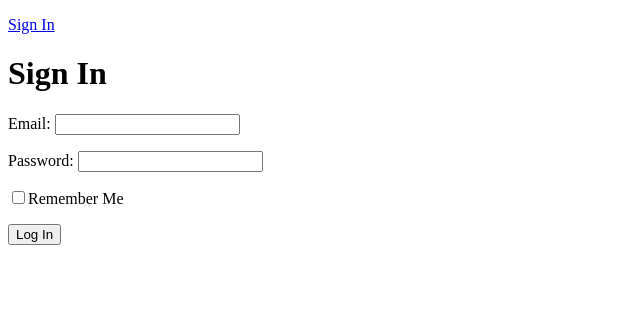
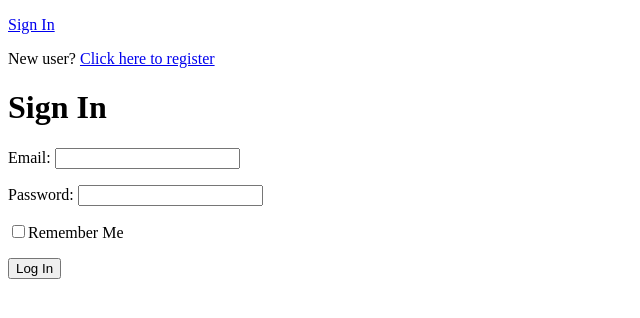
Before and after one commit to philip-liang/introducehqu, a Flask app: page /login in a window 1280 px wide. Shown: the top 318 px of the page, without its empty margins (0-640 px from the left). Run offline with Flask 2, Linux system fonts and the light colour scheme; some libraries are stand-ins or nearby versions.

Commit message:
implemented user register

```diff
--- a/app/auth/__init__.py
+++ b/app/auth/__init__.py
@@ -4,4 +4,4 @@ from flask import Blueprint
 auth = Blueprint("auth", __name__)
 
 
-from app.auth import views
+from app.auth import views, forms
--- a/app/auth/forms.py
+++ b/app/auth/forms.py
@@ -1,6 +1,7 @@
 from flask.ext.wtf import Form
 from wtforms import StringField, PasswordField, BooleanField, SubmitField
-from wtforms.validators import Required, Length, Email
+from wtforms.validators import Required, Length, Email, Regexp, EqualTo
+from wtforms import ValidationError
 
 from app.models import User
 
@@ -10,3 +11,26 @@ class LoginForm(Form):
     password = PasswordField("Password", validators=[Required()])
     remember_me = BooleanField("Keep me logged in")
     submit = SubmitField("Log In")
+
+
+class RegistrationForm(Form):
+    email = StringField("Email", validators=[Required(), Length(1, 64), Email()])
+    username = StringField("Username", validators=[
+        Required(),
+        Length(1, 64),
+        Regexp("^[A-Za-z][A-Za-z0-9_.]*$", 0, "Usernames must have only letters, numbers, dots or underscores")
+    ])
+    password = PasswordField("Password", validators=[
+        Required(),
+        EqualTo("password2", message="Passwords must match.")
+    ])
+    password2 = PasswordField("Confirm password", validators=[Required()])
+    submit = SubmitField("Register")
+
+    def validate_email(self, field):
+        if User.query.filter_by(email=field.data).first():
+            raise ValidationError("Email already registered.")
+
+    def validate_username(self, field):
+        if User.query.filter_by(username=field.data).first():
+            raise ValidationError("Username already in use.")
--- a/app/auth/views.py
+++ b/app/auth/views.py
@@ -4,7 +4,7 @@ from flask.ext.login import login_user, logout_user, login_required
 from app import db
 from app.auth import auth
 from app.models import User
-from app.auth.forms import LoginForm
+from app.auth.forms import LoginForm, RegistrationForm
 
 
 @auth.route("/login", methods=["GET", "POST"])
@@ -28,3 +28,21 @@ def logout():
     logout_user()
     flash("You have been logged out.")
     return redirect(url_for("main.index"))
+
+
+@auth.route("/register", methods=["GET", "POST"])
+def register():
+    form = RegistrationForm()
+
+    if form.validate_on_submit():
+        user = User(
+            email=form.email.data,
+            username=form.username.data,
+            password=form.password.data
+        )
+        db.session.add(user)
+
+        flash("You can now login in.")
+        return redirect(url_for("auth.login"))
+
+    return render_template("auth/register.html", form=form)
--- a/app/templates/auth/login.html
+++ b/app/templates/auth/login.html
@@ -5,6 +5,12 @@
 
 
 {% block content %}
+<p>
+    New user?
+    <a href="{{ url_for("auth.register") }}">
+        Click here to register
+    </a>
+</p>
 <h1>Sign In</h1>
 <form action="" method="post" name="login">
     {{ form.hidden_tag() }}
```
Also changed, not shown: app/templates/auth/register.html (added, +17 -0 lines), data-dev.sqlite.
